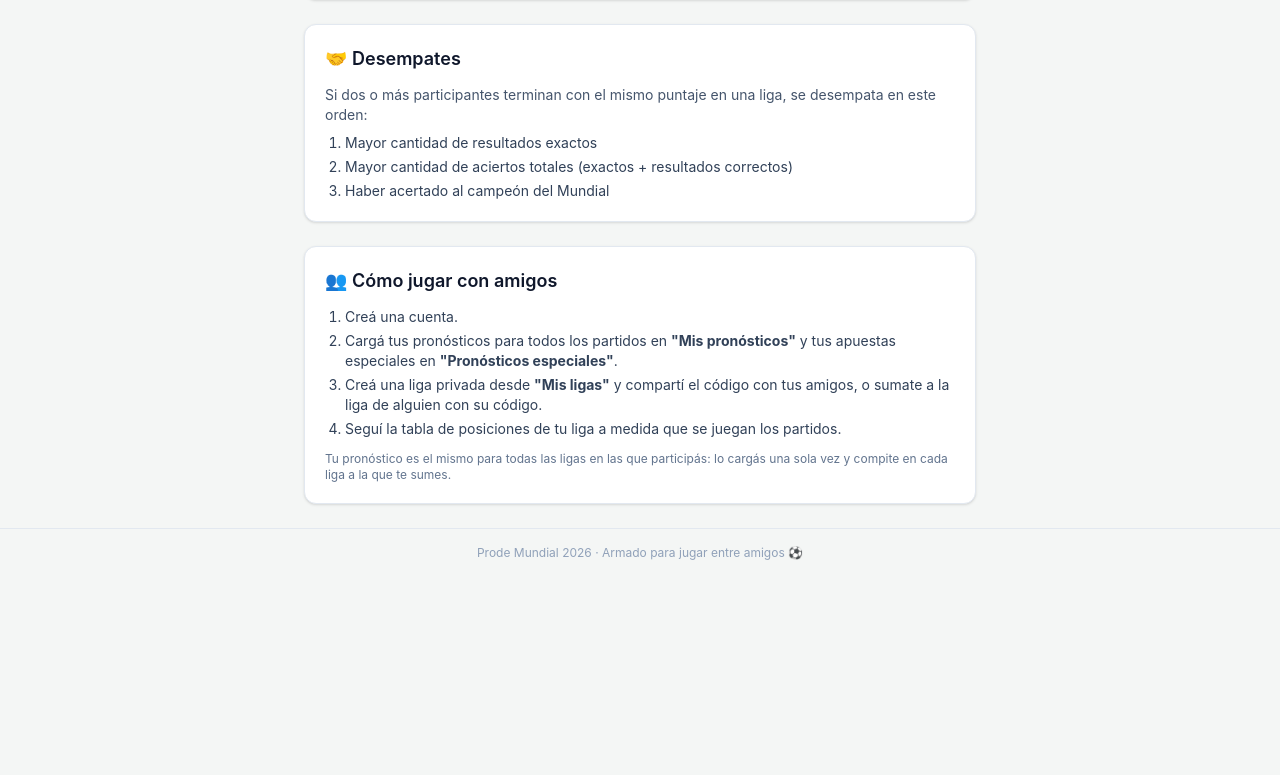
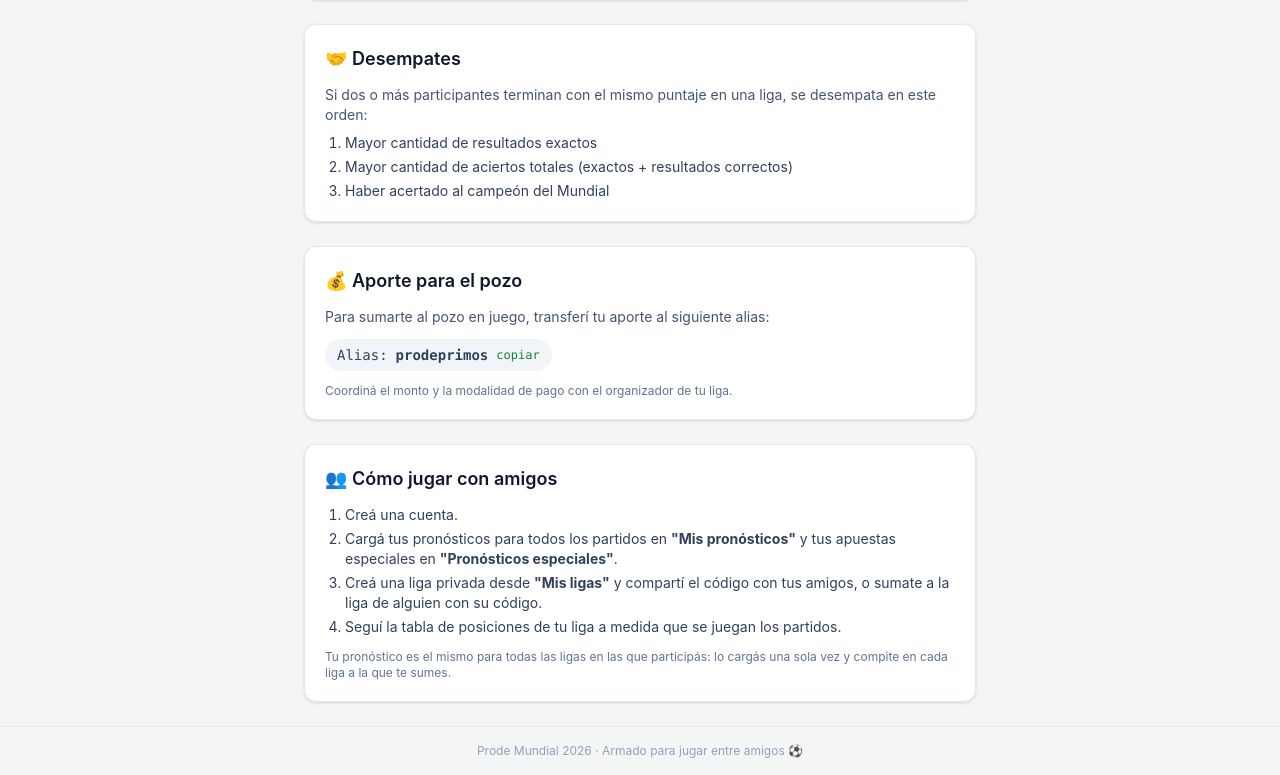
Before and after one commit to gastoncaero-dot/aic, a React (Vite) app: page /reglas in a window 1280 px wide. Shown: the part 911-1686 px from the top of the page. Before the commit the page ends 1488 px from the top, so only its background shows below. Built offline with nearby package versions, Linux system fonts and the light colour scheme; no server answers.

Commit message:
Agregar alias de pago para el pozo en el reglamento
Muestra el alias "prodeprimos" con botón de copiar, para que los
jugadores transfieran su aporte al pozo.

```diff
--- a/src/pages/Rules.tsx
+++ b/src/pages/Rules.tsx
@@ -1,3 +1,4 @@
+import { useState } from 'react'
 import {
   POINTS_CHAMPION,
   POINTS_EXACT,
@@ -7,7 +8,17 @@ import {
   PREDICTION_LOCK_MINUTES,
 } from '../lib/scoring'
 
+const PAYMENT_ALIAS = 'prodeprimos'
+
 export default function Rules() {
+  const [copied, setCopied] = useState(false)
+
+  function handleCopy() {
+    navigator.clipboard.writeText(PAYMENT_ALIAS)
+    setCopied(true)
+    setTimeout(() => setCopied(false), 1500)
+  }
+
   return (
     <div className="mx-auto max-w-2xl space-y-6">
       <div>
@@ -89,6 +100,23 @@ export default function Rules() {
       </section>
 
       <section className="card p-5">
+        <h2 className="mb-3 text-lg font-semibold text-slate-900">💰 Aporte para el pozo</h2>
+        <p className="mb-3 text-sm text-slate-600">
+          Para sumarte al pozo en juego, transferí tu aporte al siguiente alias:
+        </p>
+        <button
+          onClick={handleCopy}
+          className="inline-flex items-center gap-2 rounded-full bg-slate-100 px-3 py-1.5 font-mono text-sm text-slate-700 hover:bg-slate-200"
+        >
+          Alias: <strong>{PAYMENT_ALIAS}</strong>
+          <span className="text-xs text-primary">{copied ? '¡Copiado!' : 'copiar'}</span>
+        </button>
+        <p className="mt-3 text-xs text-slate-500">
+          Coordiná el monto y la modalidad de pago con el organizador de tu liga.
+        </p>
+      </section>
+
+      <section className="card p-5">
         <h2 className="mb-3 text-lg font-semibold text-slate-900">👥 Cómo jugar con amigos</h2>
         <ol className="list-decimal space-y-1 pl-5 text-sm text-slate-700">
           <li>Creá una cuenta.</li>
```
